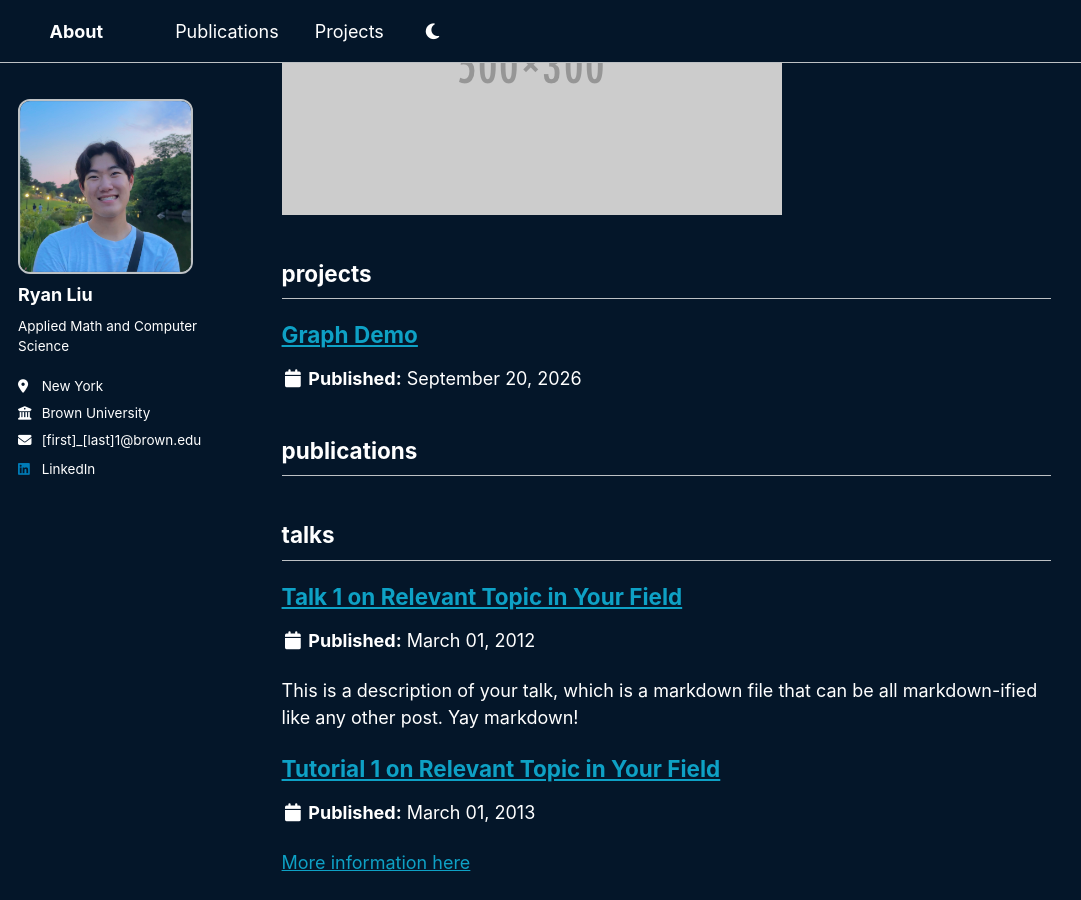
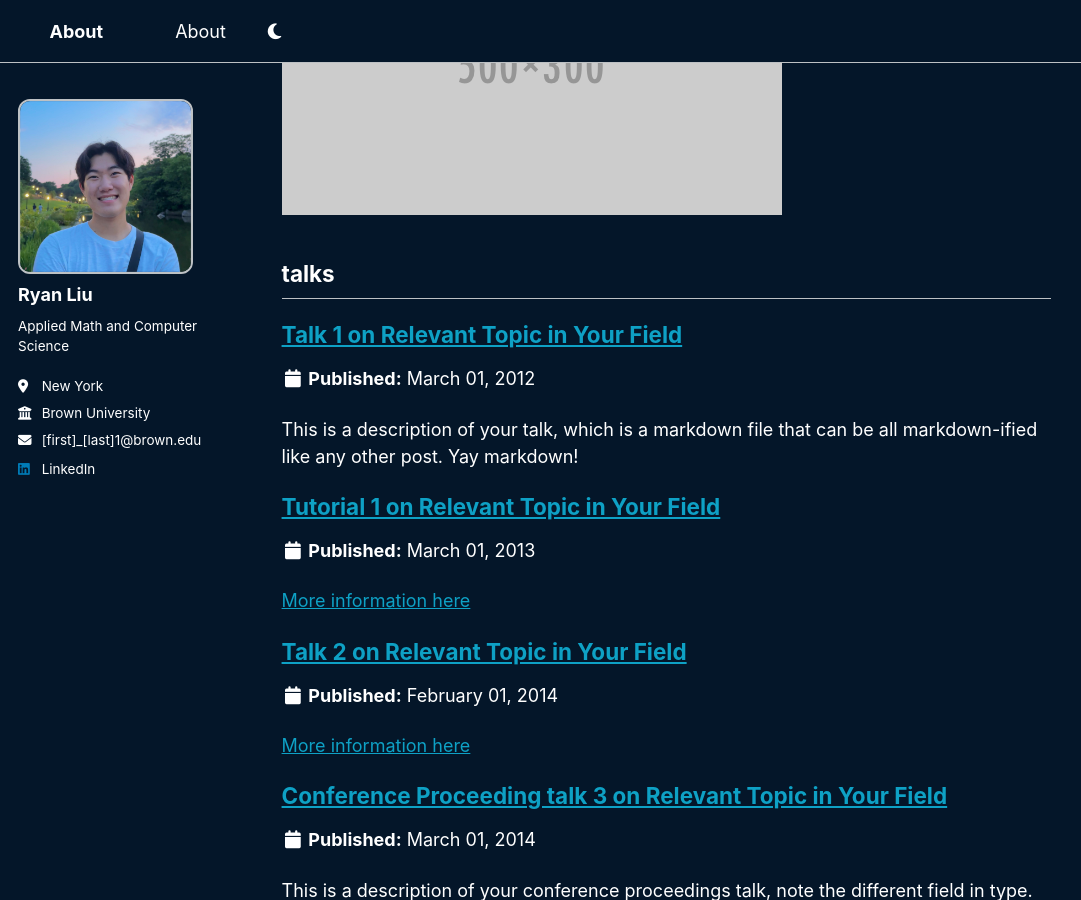
Before and after one commit to ryan-liu0/ryan-liu0.github.io, a Jekyll site: the page built from _pages/sitemap.md, in a window 1280 px wide and 900 px high, scrolled down 2902 px. Shown: the whole window, without its empty margins (0-1081 px from the left). Built offline with Jekyll 4.4.1, drawn with Linux system fonts in a browser that asks for light colours; our own code applies the rules of GitHub Pages for plain Markdown files; a style sheet for code colours, icons or effects is not loaded.

Commit message:
removed proj and pub pages

```diff
--- a/_config.yml
+++ b/_config.yml
@@ -224,13 +224,7 @@ collections:
   teaching:
     output: true
     permalink: /:collection/:path/
-  publications:
-    output: true
-    permalink: /:collection/:path/
   portfolio:
-    output: true
-    permalink: /:collection/:path/
-  projects:
     output: true
     permalink: /:collection/:path/
   talks:
@@ -240,15 +234,6 @@ collections:
 
 # These settings control how pages and collections are included in the site
 defaults:
- # _projects
-  - scope:
-      path: ""
-      type: projects
-    values:
-      layout: single
-      author_profile: true
-      share: true
-      comments: true
   # _posts
   - scope:
       path: ""
@@ -271,15 +256,6 @@ defaults:
   - scope:
       path: ""
       type: teaching
-    values:
-      layout: single
-      author_profile: true
-      share: true
-      comments: true
-  # _publications
-  - scope:
-      path: ""
-      type: publications
     values:
       layout: single
       author_profile: true
```
Also changed, not shown: _data/navigation.yml (+2 -5 lines).
